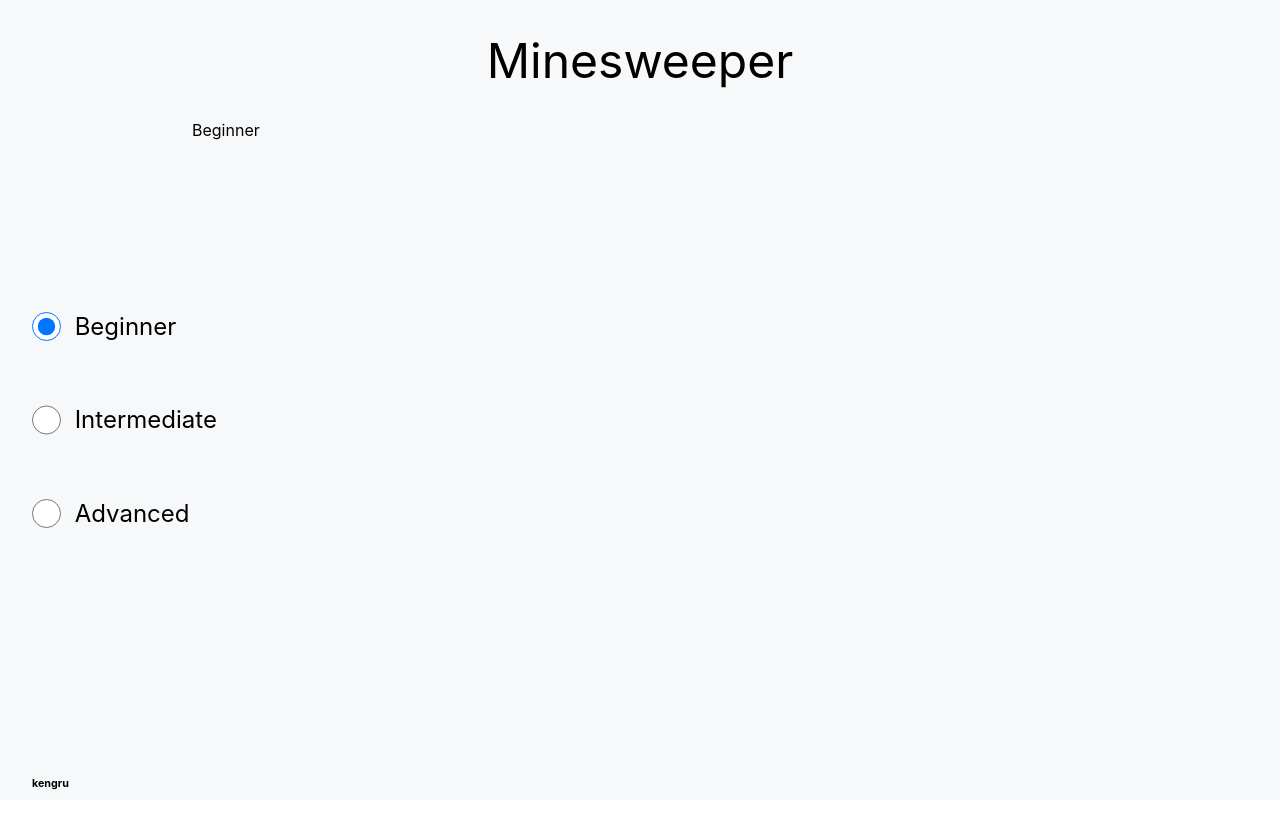
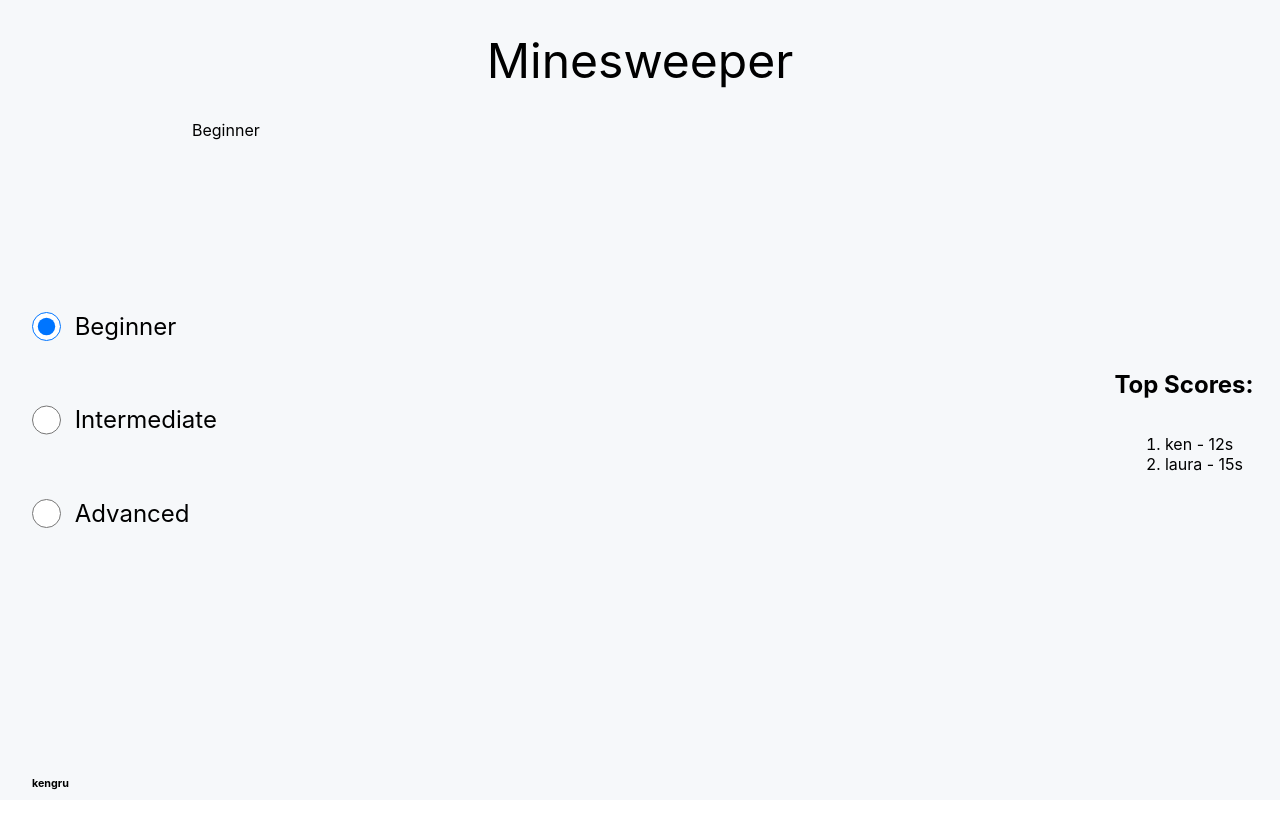
Before and after one commit to kengru/minesweeper, a React (Create React App) app: page / in a window 1280 px wide. Shown: the top 828 px of the page. Built offline with nearby package versions, Linux system fonts and the light colour scheme.

Commit message:
Adding scores type and high score props.

```diff
--- a/src/App.tsx
+++ b/src/App.tsx
@@ -43,9 +43,16 @@ export enum PlayingState {
   Playing = 1
 }
 
+export type Score = {
+  name: string;
+  time: number;
+  level: Levels;
+};
+
 interface State {
   level: Levels;
   playing: PlayingState;
+  scores: Score[];
 };
 
 function reducer(prev: State, msg: Message): State {
@@ -67,7 +74,19 @@ function reducer(prev: State, msg: Message): State {
 
 const initialState: State = {
   level: Levels.Beginner,
-  playing: PlayingState.NotPlaying
+  playing: PlayingState.NotPlaying,
+  scores: [
+    {
+      name: "ken",
+      time: 12,
+      level: Levels.Beginner
+    },
+    {
+      name: "laura",
+      time: 15,
+      level: Levels.Beginner
+    }
+  ]
 };
 
 export const App = () => {
@@ -83,7 +102,7 @@ export const App = () => {
       <main className={css(styles.main)}>
         <Settings level={state.level} changeDifficulty={changeDifficulty} />
         <Game level={state.level}/>
-        <Highscores />
+        <Highscores level={state.level} scores={state.scores}/>
       </main>
       <footer className={css(styles.footer)}>
         <h6>kengru</h6>
--- a/src/components/Highscores/index.tsx
+++ b/src/components/Highscores/index.tsx
@@ -1,15 +1,35 @@
 import React from "react";
 import { StyleSheet, css } from "aphrodite";
 
+import { Levels, Score } from "../../App";
+
 const styles = StyleSheet.create({
   highscores: {
+    display: "flex",
+    width: "15%",
     height: "100%",
-    width: "15%"
+    flexDirection: "column",
+    justifyContent: "center",
+    alignItems: "center"
   }
 });
 
-export const Highscores = () => {
+interface Props {
+  level: Levels;
+  scores: Score[];
+}
+
+export const Highscores = (props: Props) => {
+  const scores = props.scores.map((score) =>
+    score.level === props.level ? (
+      <li key={score.name}>{`${score.name} - ${score.time}s`}</li>
+    ) : null
+  );
+
   return (
-    <div className={css(styles.highscores)}></div>
-  )
+    <div className={css(styles.highscores)}>
+      <h2>Top Scores:</h2>
+      <ol>{scores}</ol>
+    </div>
+  );
 };
--- a/src/components/Settings/index.tsx
+++ b/src/components/Settings/index.tsx
@@ -6,7 +6,7 @@ import { Levels } from "../../App";
 const styles = StyleSheet.create({
   settings: {
     height: "100%",
-    width: "15%"
+    width: "15%",
   },
   form: {
     display: "flex",
@@ -14,20 +14,20 @@ const styles = StyleSheet.create({
     marginLeft: "2em",
     flexDirection: "column",
     justifyContent: "center",
-    alignItems: "flex-start"
+    alignItems: "flex-start",
   },
   radio: {
-    margin: "2em 0em 2em 0em"
+    margin: "2em 0em 2em 0em",
   },
   radioLabel: {
     display: "flex",
     alignItems: "center",
-    fontSize: "1.5em"
+    fontSize: "1.5em",
   },
   radioInput: {
     height: "2.2em",
     width: "2.2em",
-    margin: "0em 1em 0em 0em"
+    margin: "0em 1em 0em 0em",
   },
 });
 
@@ -43,8 +43,7 @@ export const Settings = (props: Props) => {
     );
   };
 
-  const levels = () => {
-    return Object.values(Levels).map((level) => (
+  const levels = Object.values(Levels).map((level) => (
     <div key={level} className={css(styles.radio)}>
       <label className={css(styles.radioLabel)}>
         <input
@@ -58,11 +57,10 @@ export const Settings = (props: Props) => {
       </label>
     </div>
   ));
-  };
 
   return (
     <div className={css(styles.settings)}>
-      <form className={css(styles.form)}>{levels()}</form>
+      <form className={css(styles.form)}>{levels}</form>
     </div>
   );
 };
```
Lines whose indentation alone changed are shown as unchanged.
